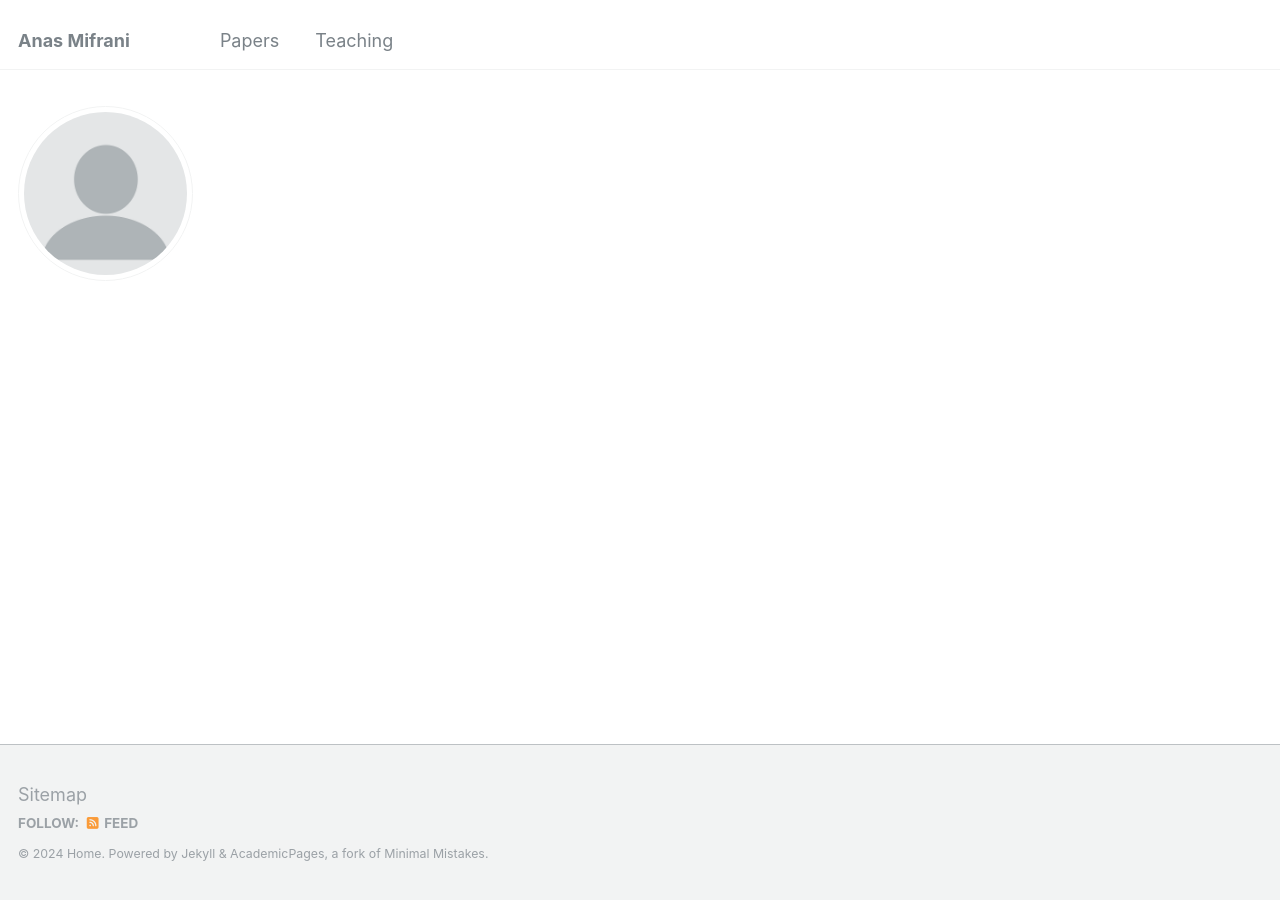
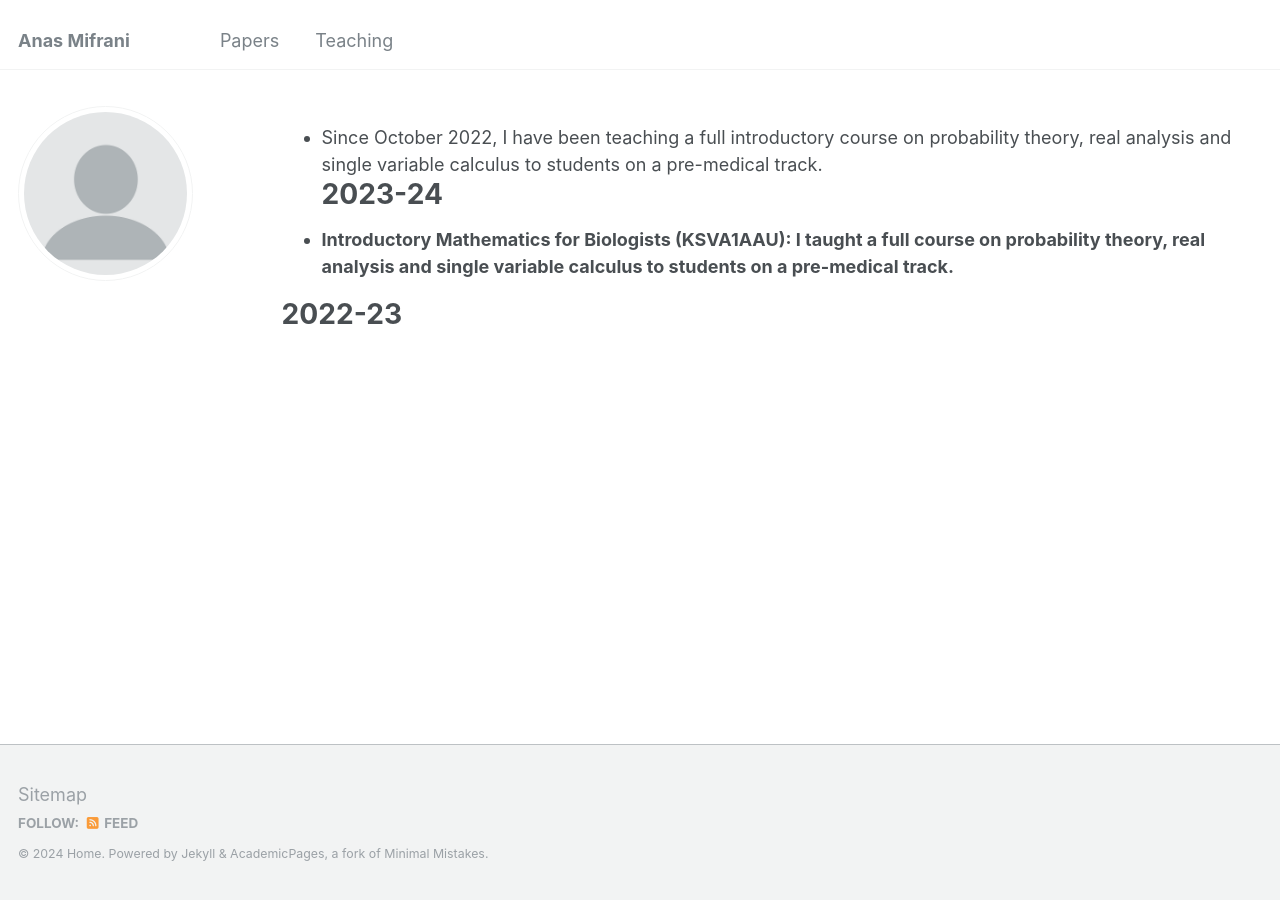
Before and after one commit to anmifrani/anmifrani.github.io, a Jekyll site: the page built from _pages/teaching.md, in a window 1280 px wide. Built offline with Jekyll 4.4.1, drawn with Linux system fonts in a browser that asks for light colours.

Commit message:
Update teaching.md

```diff
--- a/_pages/teaching.md
+++ b/_pages/teaching.md
@@ -4,3 +4,9 @@ title: ""
 permalink: /teaching/
 author_profile: true
 ---
+
+* Since October 2022, I have been teaching a full introductory course on probability theory, real analysis and single variable calculus to students on a pre-medical track.
+# 2023-24
+* <b>Introductory Mathematics for Biologists (KSVA1AAU)<b>: I taught a full course on probability theory, real analysis and single variable calculus to students on a pre-medical track.
+
+# 2022-23
```
